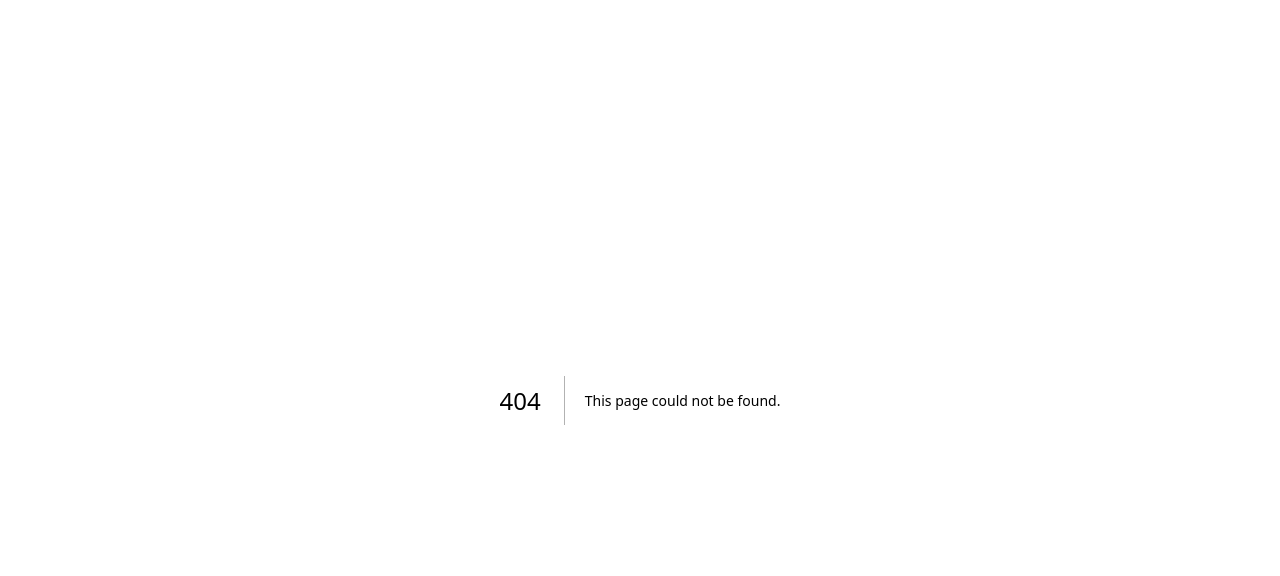
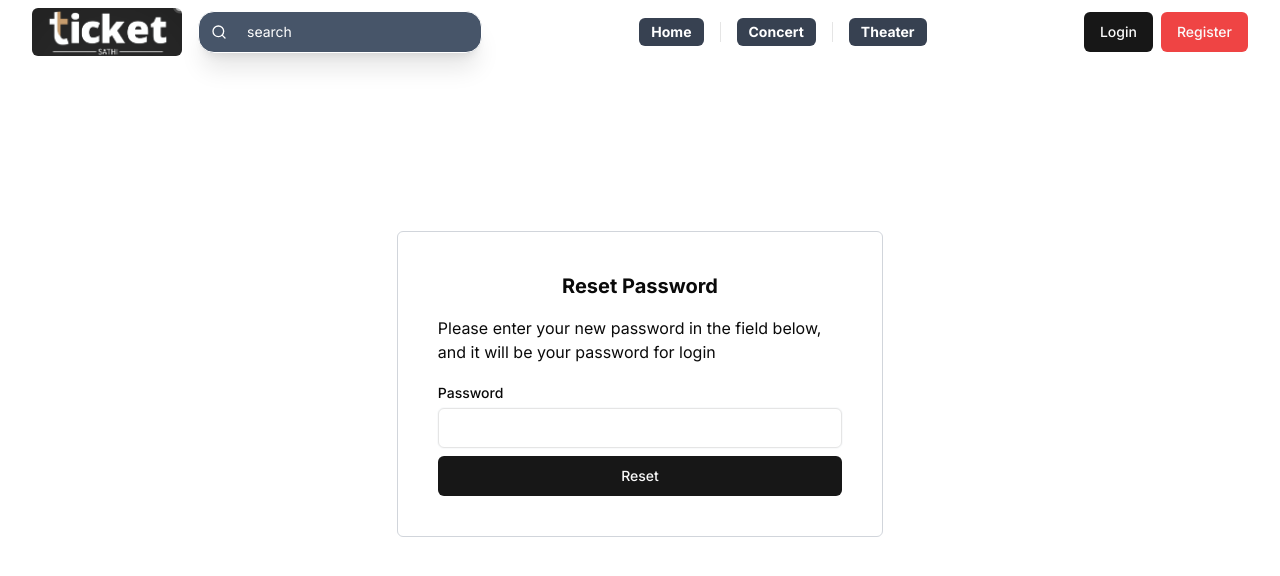
Before and after one commit to NirmalNyaupane/ticket-sathi, a Next.js app in the folder apps/frontend/: page /forgot-password/reset in a window 1280 px wide. Before the commit this address had no page. Shown: the top 576 px of the page. Built offline with nearby package versions, Linux system fonts and the light colour scheme.

Commit message:
feat: forgot password on frontend

```diff
--- a/apps/frontend/src/__generated__/graphql.ts
+++ b/apps/frontend/src/__generated__/graphql.ts
@@ -272,6 +272,13 @@ export type ForgotPasswordRequestMutationVariables = Exact<{
 
 export type ForgotPasswordRequestMutation = { __typename?: 'Mutation', forgotPasswordRequest: { __typename?: 'CommonResponse', message: string } };
 
+export type ResetForgotPasswordMutationVariables = Exact<{
+  data: ResetForgotPasswordValidator;
+}>;
+
+
+export type ResetForgotPasswordMutation = { __typename?: 'Mutation', resetForgotPassword: { __typename?: 'CommonResponse', message: string } };
+
 export type GetCurrentUserQueryVariables = Exact<{ [key: string]: never; }>;
 
 
@@ -414,6 +421,39 @@ export function useForgotPasswordRequestMutation(baseOptions?: Apollo.MutationHo
 export type ForgotPasswordRequestMutationHookResult = ReturnType<typeof useForgotPasswordRequestMutation>;
 export type ForgotPasswordRequestMutationResult = Apollo.MutationResult<ForgotPasswordRequestMutation>;
 export type ForgotPasswordRequestMutationOptions = Apollo.BaseMutationOptions<ForgotPasswordRequestMutation, ForgotPasswordRequestMutationVariables>;
+export const ResetForgotPasswordDocument = gql`
+    mutation ResetForgotPassword($data: ResetForgotPasswordValidator!) {
+  resetForgotPassword(data: $data) {
+    message
+  }
+}
+    `;
+export type ResetForgotPasswordMutationFn = Apollo.MutationFunction<ResetForgotPasswordMutation, ResetForgotPasswordMutationVariables>;
+
+/**
+ * __useResetForgotPasswordMutation__
+ *
+ * To run a mutation, you first call `useResetForgotPasswordMutation` within a React component and pass it any options that fit your needs.
+ * When your component renders, `useResetForgotPasswordMutation` returns a tuple that includes:
+ * - A mutate function that you can call at any time to execute the mutation
+ * - An object with fields that represent the current status of the mutation's execution
+ *
+ * @param baseOptions options that will be passed into the mutation, supported options are listed on: https://www.apollographql.com/docs/react/api/react-hooks/#options-2;
+ *
+ * @example
+ * const [resetForgotPasswordMutation, { data, loading, error }] = useResetForgotPasswordMutation({
+ *   variables: {
+ *      data: // value for 'data'
+ *   },
+ * });
+ */
+export function useResetForgotPasswordMutation(baseOptions?: Apollo.MutationHookOptions<ResetForgotPasswordMutation, ResetForgotPasswordMutationVariables>) {
+        const options = {...defaultOptions, ...baseOptions}
+        return Apollo.useMutation<ResetForgotPasswordMutation, ResetForgotPasswordMutationVariables>(ResetForgotPasswordDocument, options);
+      }
+export type ResetForgotPasswordMutationHookResult = ReturnType<typeof useResetForgotPasswordMutation>;
+export type ResetForgotPasswordMutationResult = Apollo.MutationResult<ResetForgotPasswordMutation>;
+export type ResetForgotPasswordMutationOptions = Apollo.BaseMutationOptions<ResetForgotPasswordMutation, ResetForgotPasswordMutationVariables>;
 export const GetCurrentUserDocument = gql`
     query GetCurrentUser {
   getCurrentUser {
--- a/apps/frontend/src/app/forgot-password/page.tsx
+++ b/apps/frontend/src/app/forgot-password/page.tsx
@@ -1,9 +1,12 @@
+"use client"
 import { useForgotPasswordRequestMutation } from '@/__generated__/graphql'
 import { InputField } from '@/components/common/InputField'
 import LoadingButton from '@/components/common/LoadingButton'
 import DefaultNavBar from '@/components/common/navbar/DefaultNavBar'
 import { userNavItems } from '@/constants/navbar/links'
+import useCustomToast from '@/hooks/useToast'
 import { emailValidation } from '@/lib/formvalidation/authvalidation'
+import { showError } from '@/utils/helper'
 import { zodResolver } from '@hookform/resolvers/zod'
 import { useForm } from 'react-hook-form';
 
@@ -13,14 +16,22 @@ type EmailType = z.infer<typeof emailValidation>;
 
 
 const ForgotPasswordPage = () => {
-    const [Mutation, { loading, data }] = useForgotPasswordRequestMutation();
+    const [mutation, { loading, data }] = useForgotPasswordRequestMutation({
+        onCompleted(data, clientOptions) {
+            toast.sucess("Request sucessfully, please check your email for futher process");
+        },
+    });
 
+    const toast = useCustomToast();
     const { register, formState: { errors }, handleSubmit } = useForm<EmailType>({
         resolver: zodResolver(emailValidation)
     });
 
-    const formsSubmit = handleSubmit((data) => {
-        console.log(data.email)
+    const formSubmit = handleSubmit((data) => {
+        // console.log(data.email)
+        mutation({ variables: { data } }).catch((error) => {
+            toast.error(showError(error))
+        })
     })
     return (
         <>
@@ -31,8 +42,10 @@ const ForgotPasswordPage = () => {
                     <p>
                         Please enter your email in the field below and check your email after clicking send link.
                     </p>
-                    <InputField type="text" label="Email" {...register("email")} errorMessage={errors.email?.message}/>
-                    <LoadingButton type="submit" isLoading={loading}>Send Link</LoadingButton>
+                    <form onSubmit={formSubmit} className='space-y-2'>
+                        <InputField type="text" label="Email" {...register("email")} errorMessage={errors.email?.message} />
+                        <LoadingButton type="submit" isLoading={loading}>Send Link</LoadingButton>
+                    </form>
                 </div>
             </div>
         </>
--- /dev/null
+++ b/apps/frontend/src/app/forgot-password/reset/page.tsx
@@ -0,0 +1,65 @@
+"use client"
+import { useResetForgotPasswordMutation } from '@/__generated__/graphql'
+import { InputField } from '@/components/common/InputField'
+import LoadingButton from '@/components/common/LoadingButton'
+import DefaultNavBar from '@/components/common/navbar/DefaultNavBar'
+import { userNavItems } from '@/constants/navbar/links'
+import useCustomToast from '@/hooks/useToast'
+import { passwordValidation } from '@/lib/formvalidation/authvalidation'
+import { showError } from '@/utils/helper'
+import { zodResolver } from '@hookform/resolvers/zod'
+import { useSearchParams } from 'next/navigation'
+import { useForm } from 'react-hook-form'
+import { z } from 'zod'
+type passwordValidation = z.infer<typeof passwordValidation>
+
+const ResetForgotPassword = () => {
+    const toast = useCustomToast();
+    const [mutation, { error, data }] = useResetForgotPasswordMutation({
+        onCompleted(data, clientOptions) {
+            toast.sucess("Password reset sucessfully");
+        },
+    });
+
+    const { register, formState: { errors }, handleSubmit } = useForm<passwordValidation>({
+        resolver: zodResolver(passwordValidation)
+    });
+    const param = useSearchParams();
+    const token = param.get("token")
+
+    // const {} =
+    const formSubmit = handleSubmit((data) => {
+        if (token) {
+            mutation({
+                variables: {
+                    data: {
+                        token: token,
+                        password: data.password
+                    }
+                }
+            }).catch((error) => {
+                toast.error(showError(error))
+            })
+
+        }
+    })
+    return (
+        <>
+            <DefaultNavBar linkItems={userNavItems} />
+            <div className="max-width h-[80vh] flex justify-center items-center">
+                <div className="w-[100%] md:w-[60%] lg:w-[40%] border border-gray-300 p-5 md:p-10 rounded-md space-y-4">
+                    <h2 className="text-xl font-bold text-center">Reset Password</h2>
+                    <p>
+                        Please enter your new password in the field below, and it will be your password for login
+                    </p>
+                    <form onSubmit={formSubmit} className='space-y-2'>
+                        <InputField type="text" label="Password"{...register("password")} />
+                        <LoadingButton type="submit" isLoading={false}>Reset</LoadingButton>
+                    </form>
+                </div>
+            </div>
+        </>
+    )
+}
+
+export default ResetForgotPassword
--- a/apps/frontend/src/components/auth/Login.tsx
+++ b/apps/frontend/src/components/auth/Login.tsx
@@ -17,6 +17,7 @@ import { InputField, InputFieldWithRightIcon } from "../common/InputField";
 import LoadingButton from "../common/LoadingButton";
 import { Button } from "../ui/button";
 import { Checkbox } from "../ui/checkbox";
+import Link from "next/link";
 
 type formData = z.infer<typeof loginFormValidation>;
 
@@ -119,7 +120,11 @@ const Login = ({ user }: { user: UserRole }) => {
             Keep me logged in
           </label>
         </div>
-        <div className="ml-auto font-medium text-red-500">Forget Password?</div>
+        <div className="ml-auto font-medium text-red-500">
+          <Link href={"/forgot-password"}>
+            Forget Password?
+          </Link>
+        </div>
       </div>
 
       <LoadingButton type="submit" isLoading={loading}>
--- a/apps/frontend/src/graphql/mutation.graphql
+++ b/apps/frontend/src/graphql/mutation.graphql
@@ -25,3 +25,9 @@ mutation ForgotPasswordRequest($data: ForgotPasswordRequestValidator!) {
     message
   }
 }
+
+mutation ResetForgotPassword($data: ResetForgotPasswordValidator!) {
+  resetForgotPassword(data: $data) {
+    message
+  }
+}
--- a/apps/frontend/src/lib/formvalidation/authvalidation.ts
+++ b/apps/frontend/src/lib/formvalidation/authvalidation.ts
@@ -71,4 +71,20 @@ const emailValidation = z.object({
   email: z.string().min(1, "Email is required").email()
 });
 
-export { registerValidation, otpValidation, loginFormValidation, emailValidation };
+const passwordValidation = z.object({
+  password: z
+    .string({ required_error: "Password is required" })
+    .min(8, "Password must be minimum 8 characters")
+    .regex(/[a-z]/, "At least one lowercase is required")
+    .regex(/[A-Z]/, "At least one Uppercase is required")
+    .regex(/\d/, "At least one digit is requried")
+    .regex(/[^a-zA-Z0-9 ]/, "At least one special character is required"),
+})
+
+export {
+  registerValidation,
+  otpValidation,
+  loginFormValidation,
+  emailValidation,
+  passwordValidation
+};
```
Also changed, not shown: 1 other file (tests, documents, lock files or other folders).
